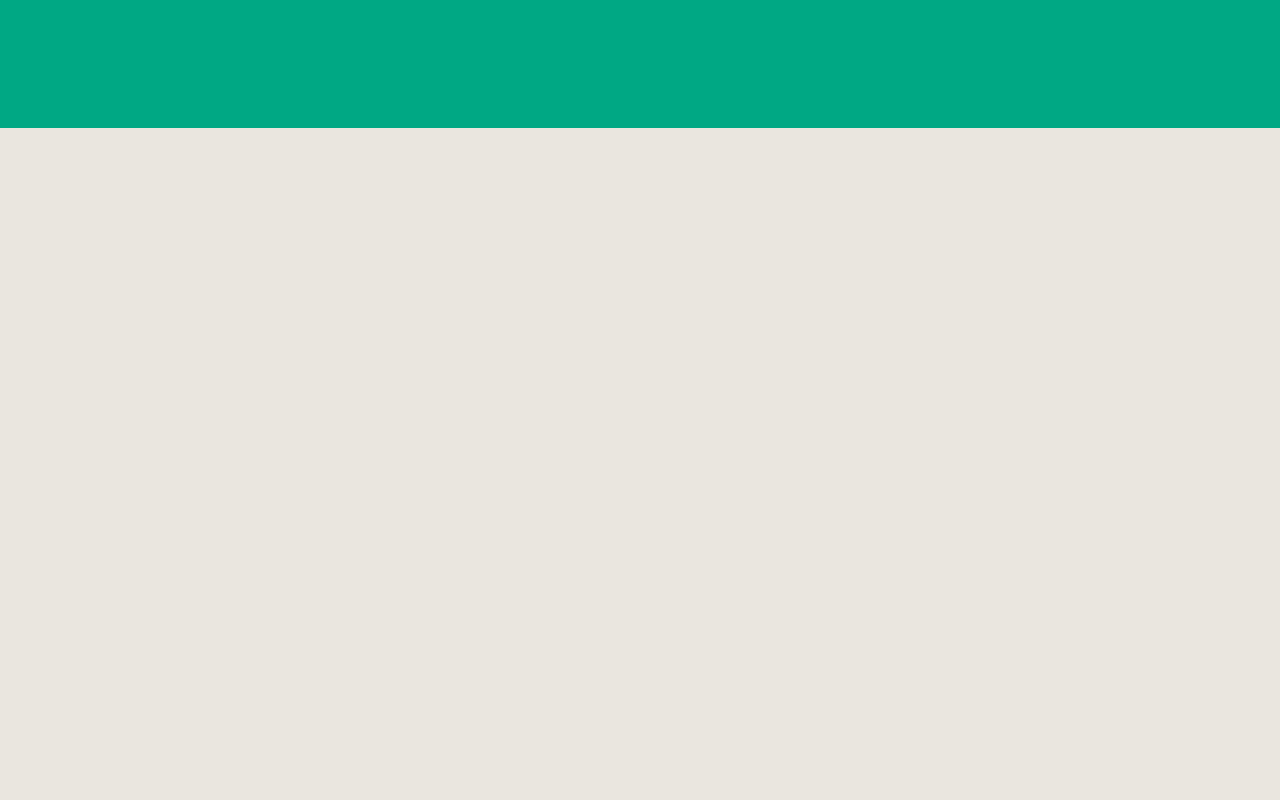
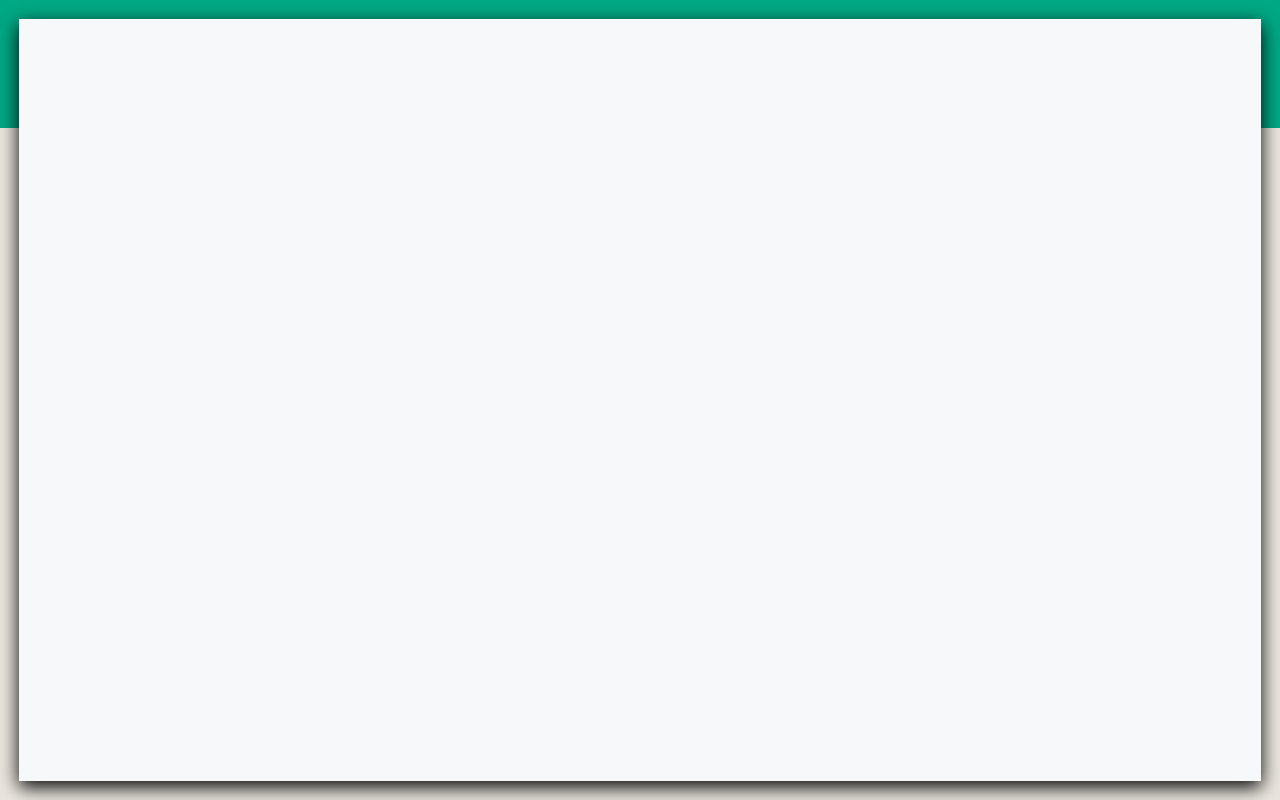
Before and after one commit to kohzhixian/ConnectWithPeople-frontend, a React (Vite) app: page / in a window 1280 px wide. Built offline with nearby package versions, Linux system fonts and the light colour scheme.

Commit message:
create overlay

```diff
--- a/src/App.tsx
+++ b/src/App.tsx
@@ -1,8 +1,14 @@
 import "./App.css";
 import { MainBackground } from "./components/MainBackground";
+import { Overlay } from "./components/Overlay";
 
 function App() {
-  return <MainBackground />;
+  return (
+    <div className="relative">
+      <MainBackground />
+      <Overlay />
+    </div>
+  );
 }
 
 export default App;
--- a/src/components/MainBackground.tsx
+++ b/src/components/MainBackground.tsx
@@ -1,6 +1,6 @@
 export const MainBackground = () => {
   return (
-    <div className="flex flex-col h-screen">
+    <div className="main-background relative flex flex-col h-screen z-0">
       <div className="background-top bg-customDarkGreen h-32"></div>
       <div className="background-top bg-customLightGrey flex-grow"></div>
     </div>
--- /dev/null
+++ b/src/components/Overlay.tsx
@@ -0,0 +1,5 @@
+export const Overlay = () => {
+  return (
+    <div className="overlay-div absolute top-[19px] ml-ml-19 w-overlay-width h-overlay-height bg-customWhite shadow-overlayBoxShadow z-10"></div>
+  );
+};
--- a/tailwind.config.js
+++ b/tailwind.config.js
@@ -3,12 +3,28 @@ export default {
   content: ["./index.html", "./src/**/*.{js,ts,jsx,tsx}"],
   theme: {
     extend: {
+      boxShadow: {
+        overlayBoxShadow: "0px 6px 18px",
+      },
       colors: {
         customDarkGreen: "#00a884",
         customLightGrey: "#eae6df",
+        customWhite: "#f7f8fa",
       },
       height: {
-        "127px": "127px",
+        "overlay-height": "calc(100% - 38px)",
+      },
+      margin: {
+        "ml-19": "19px",
+      },
+      spacing: {
+        "19px": "19px",
+      },
+      width: {
+        "overlay-width": "calc(100% - 38px)",
+      },
+      zIndex: {
+        100: "100",
       },
     },
   },
```
